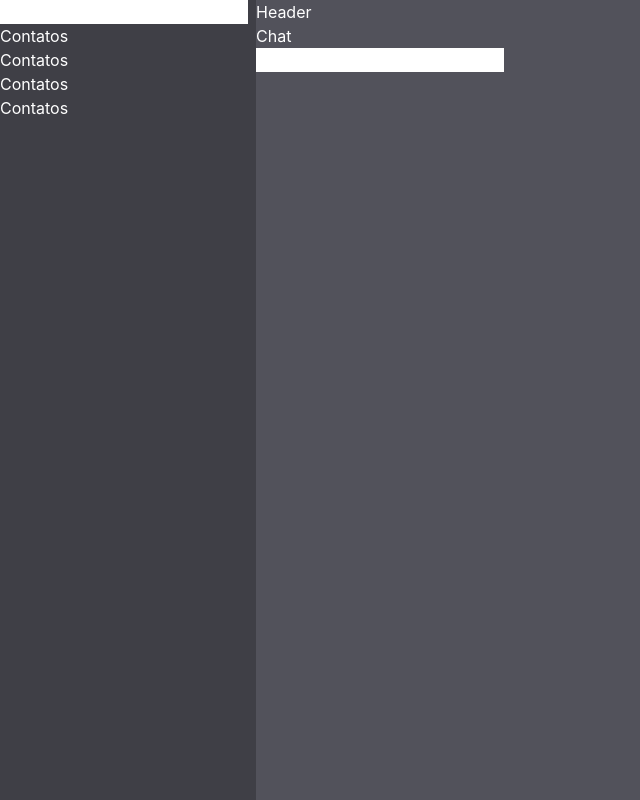
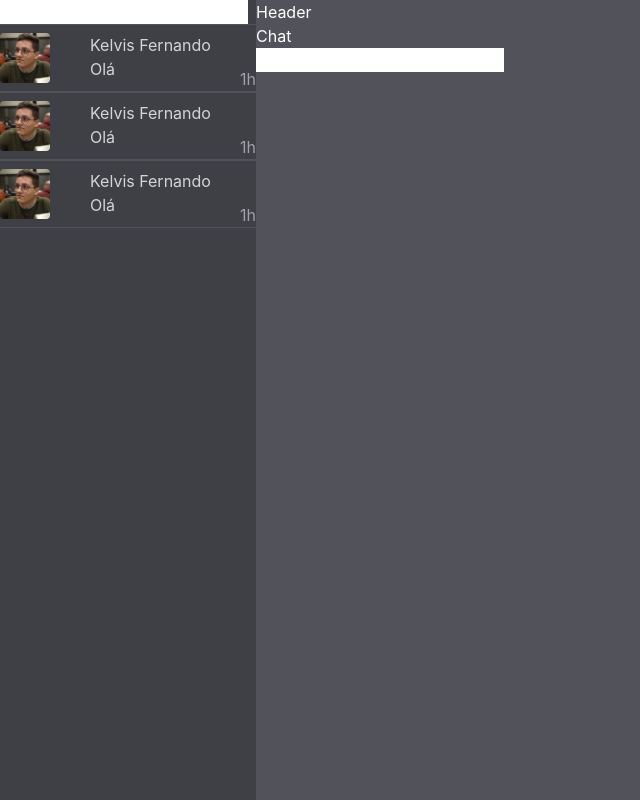
Before and after one commit to Kelvis-fernando/chat-app, a Next.js app: page /chat in a window 1280 px wide. Shown: the whole page, without its empty margins (0-640 px from the left). Built offline with nearby package versions, Linux system fonts and the light colour scheme.

Commit message:
created new component contact for screen chat

```diff
--- /dev/null
+++ b/src/components/chat/Contacts.tsx
@@ -0,0 +1,24 @@
+import type { NextPage } from "next";
+import Image from "next/image";
+import styles from "../../styles/chat/Contacts.module.scss";
+
+const Contacts: NextPage = () => {
+   return (
+      <div className={styles.contacts}>
+         <Image
+            src="/perfil.png"
+            width={50}
+            height={50}
+            className="rounded"
+            alt="Phoro from perfil"
+         />
+         <div className={styles.body}>
+            <p>Kelvis Fernando</p>
+            <p>Olá</p>
+         </div>
+         <span className={styles.timing}>1h</span>
+      </div>
+   );
+};
+
+export default Contacts;
--- a/src/pages/chat.tsx
+++ b/src/pages/chat.tsx
@@ -2,6 +2,7 @@ import type { NextPage } from "next";
 import styles from "../styles/chat/Chat.module.scss";
 import HeaderChat from "../components/chat/HeaderChat";
 import InputToWriteMessage from "../components/chat/InputToWriteMessage";
+import Contacts from "../components/chat/Contacts";
 
 const Chat: NextPage = () => {
    return (
@@ -9,10 +10,15 @@ const Chat: NextPage = () => {
          <aside className={styles.contacts}>
             <InputToWriteMessage />
             <ul>
-               <li>Contatos</li>
-               <li>Contatos</li>
-               <li>Contatos</li>
-               <li>Contatos</li>
+               <li>
+                  <Contacts />
+               </li>
+               <li>
+                  <Contacts />
+               </li>
+               <li>
+                  <Contacts />
+               </li>
             </ul>
          </aside>
          <div className={styles.messageArea}>
--- /dev/null
+++ b/src/styles/chat/Contacts.module.scss
@@ -0,0 +1,11 @@
+.contacts {
+   @apply flex relative py-2 border-y-[1px] border-zinc-600 hover:bg-zinc-600;
+
+   .body {
+      @apply mx-10 text-zinc-300;
+   }
+
+   .timing {
+      @apply absolute bottom-0 right-0 text-zinc-400;
+   }
+}
```
Also changed, not shown: public/perfil.png (added).
